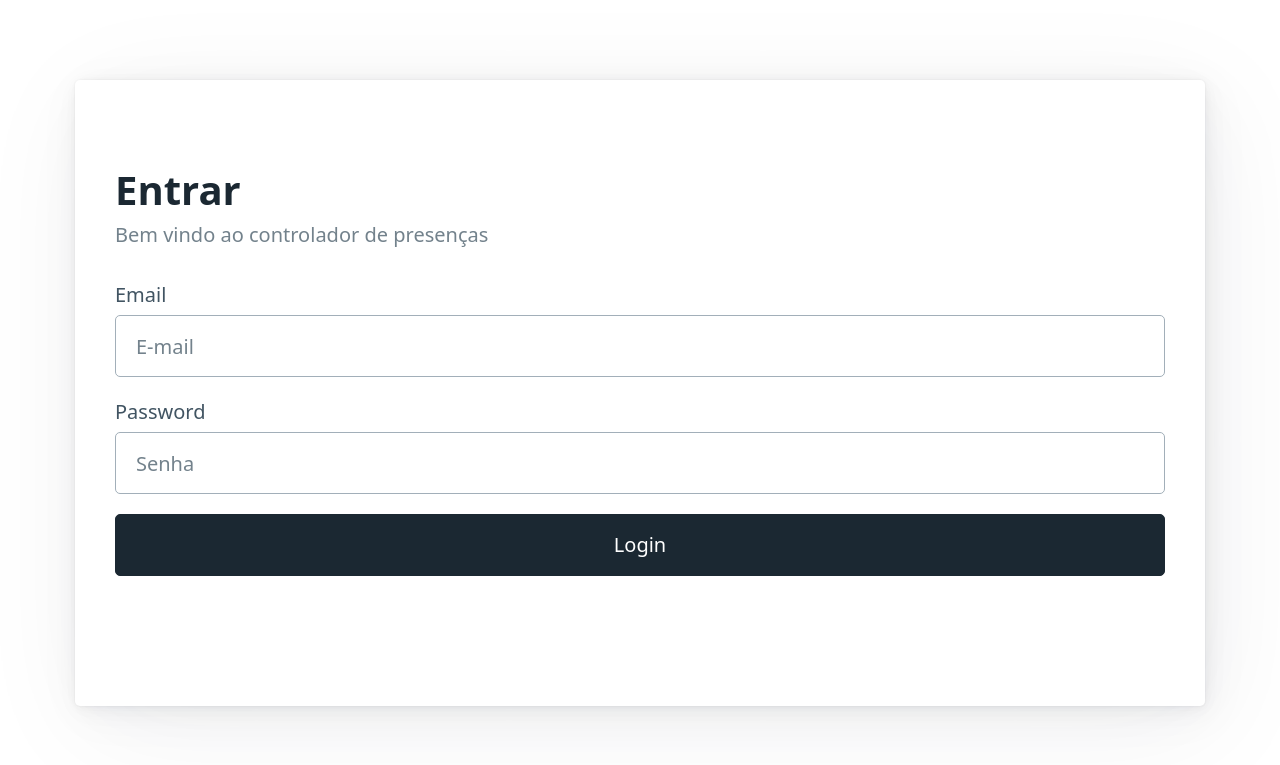
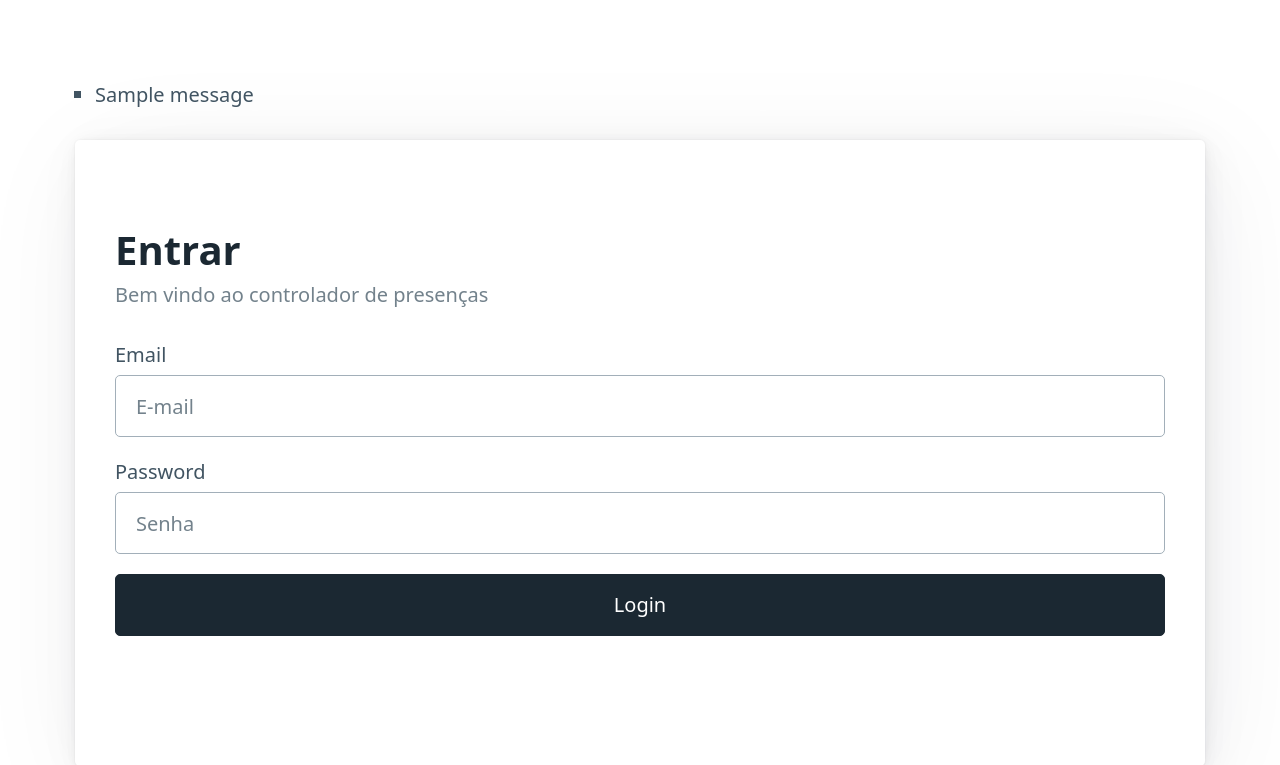
Before and after one commit to renan-augusto/piTeste, a Flask app: page / in a window 1280 px wide. Shown: the part 70-835 px from the top of the page. Before the commit the page ends 791 px from the top, so only its background shows below. Run offline with Flask 3, Linux system fonts and the light colour scheme; tables that the repository leaves empty hold one stand-in row (values such as "Sample post"); one stand-in notice (Sample message) is shown; some libraries are stand-ins or nearby versions.

Commit message:
feat(alerta)-Exibicao do alerta de erro de senha

```diff
--- a/templates/index.html
+++ b/templates/index.html
@@ -26,6 +26,15 @@
     </li>
 </nav>
 <main class="container">
+  {% with messages = get_flashed_messages() %}
+  {% if messages %}
+  <ul id="messages" class="list-unstyled">
+    {% for message in messages %}
+    <li class="alert alert-success">{{ message }}</li>
+    {% endfor %}
+  </ul>
+  {% endif %}
+  {% endwith %}
   <article class="grid">
     <div>
       <hgroup>
@@ -34,7 +43,7 @@
       </hgroup>
 
       <form method="POST" action="{{ advance or url_for('auth') }} ">
-        <input type="hidden" name="advance" value="{{ advance or url_for('create') }}">
+        <input type="hidden" name="advance" value="{{ advance or url_for('registration') }}">
         {{ form.csrf_token() }}
         <div class="form-group">
           {{ form.email.label(class="form-control-label") }}
```
